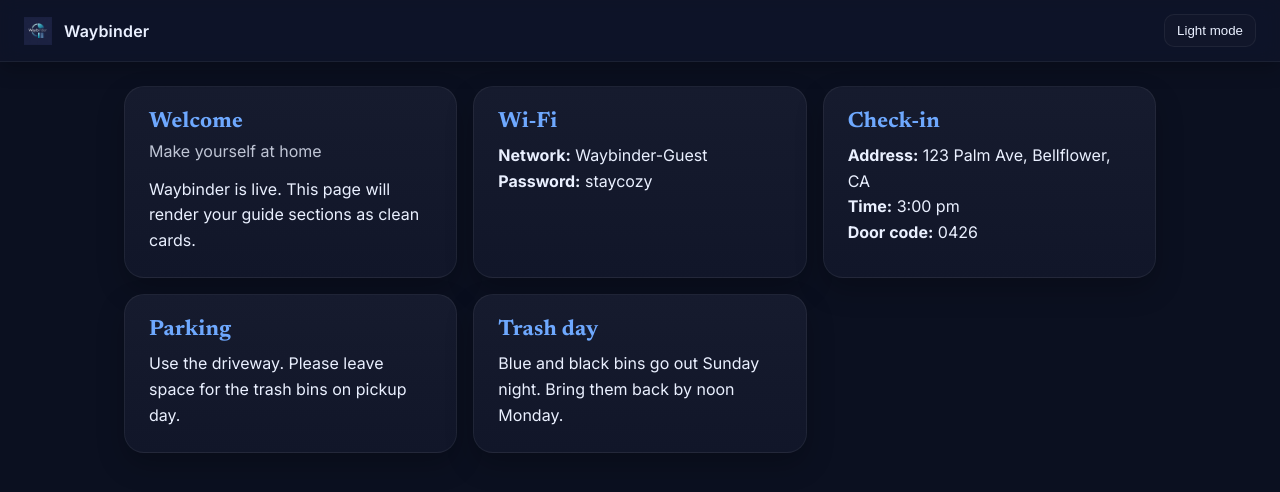
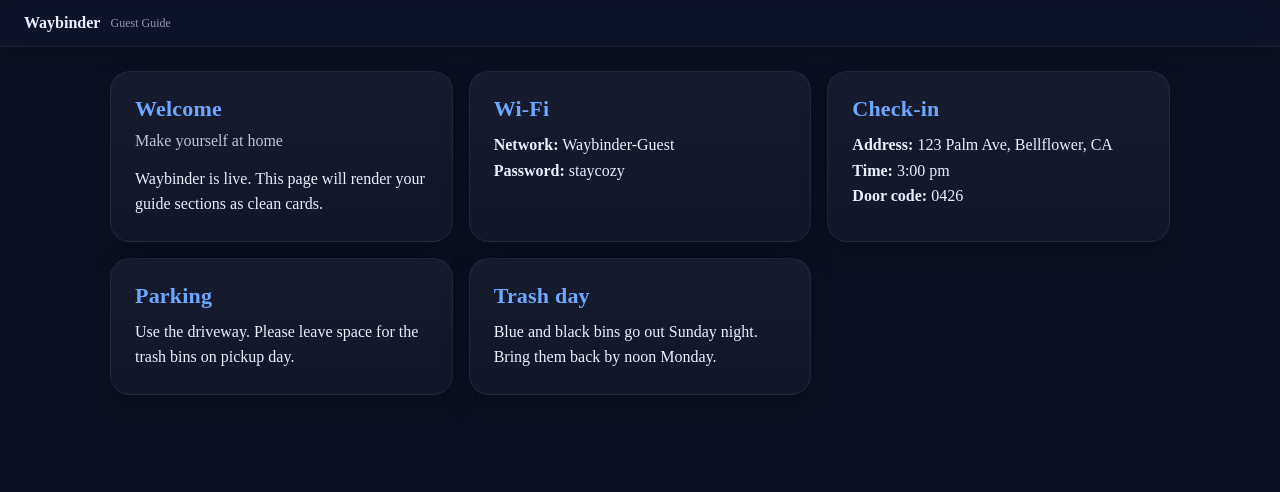
Before and after one commit to ferventdream11-netizen/waybinder-dashboard, a Next.js app: page / in a window 1280 px wide. Shown: the top 492 px of the page. Built offline with nearby package versions, Linux system fonts and the light colour scheme.

Commit message:
pwa: register service worker via layout

```diff
--- /dev/null
+++ b/app/components/RegisterSW.tsx
@@ -0,0 +1,14 @@
+'use client';
+
+import { useEffect } from 'react';
+
+export default function RegisterSW() {
+  useEffect(() => {
+    if ('serviceWorker' in navigator) {
+      // Register once on mount
+      navigator.serviceWorker.register('/sw.js', { scope: '/' }).catch(() => {});
+    }
+  }, []);
+
+  return null; // nothing to render
+}
--- a/app/layout.tsx
+++ b/app/layout.tsx
@@ -1,38 +1,38 @@
 import './globals.css';
-import type { Metadata } from 'next';
-import Header from './components/Header';
-import { ui, headline } from './fonts'; // fonts.ts coming next
+import RegisterSW from './components/RegisterSW';
 
-export const metadata: Metadata = {
-  title: 'Waybinder',
-  description: 'Designer-grade guest guides in minutes.',
+export const metadata = {
+  title: 'Waybinder Guest Guide',
+  description: 'Offline-ready guest guide with PDF and QR stickers.',
 };
 
-export default function RootLayout({
-  children,
-}: {
-  children: React.ReactNode;
-}) {
+export default function RootLayout({ children }: { children: React.ReactNode }) {
   return (
     <html lang="en">
-      <head>
-        {/* Set theme before paint to avoid flicker */}
-        <script
-          dangerouslySetInnerHTML={{
-            __html: `
-              try {
-                var t = localStorage.getItem('wb-theme');
-                if (t === 'light') document.documentElement.setAttribute('data-theme','light');
-                else document.documentElement.removeAttribute('data-theme');
-              } catch (e) {}
-            `,
-          }}
-        />
-      </head>
-      {/* Apply font CSS variables from next/font */}
-      <body className={`${ui.variable} ${headline.variable}`}>
-        <Header />
-        <main className="container">{children}</main>
+      <body
+        data-theme="dark"
+        style={{
+          minHeight: '100vh',
+          background: 'var(--bg)',
+          color: 'var(--fg)',
+        }}
+      >
+        {/* Sticky, glassy top bar */}
+        <header className="wb-header">
+          <div style={{ display: 'flex', alignItems: 'center', gap: 10 }}>
+            <strong style={{ fontWeight: 700 }}>Waybinder</strong>
+            <span style={{ opacity: 0.6, fontSize: 12 }}>Guest Guide</span>
+          </div>
+          <div style={{ marginLeft: 'auto' }} />
+        </header>
+
+        {/* Page content container */}
+        <main style={{ maxWidth: 1100, margin: '24px auto', padding: '0 20px' }}>
+          {children}
+        </main>
+
+        {/* Registers /public/sw.js once on mount */}
+        <RegisterSW />
       </body>
     </html>
   );
```
